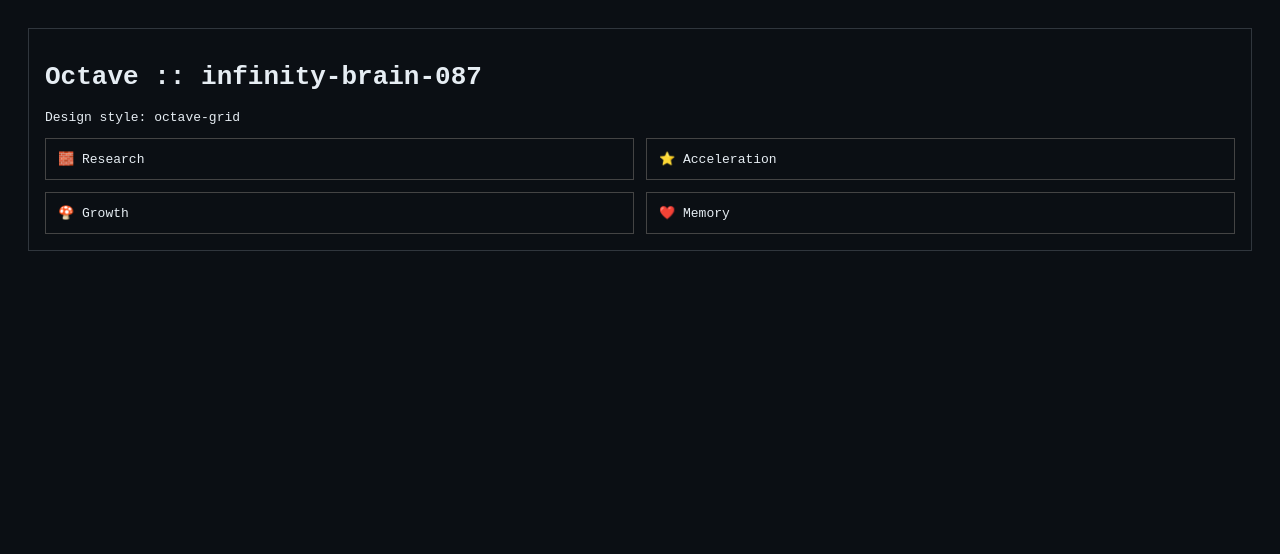
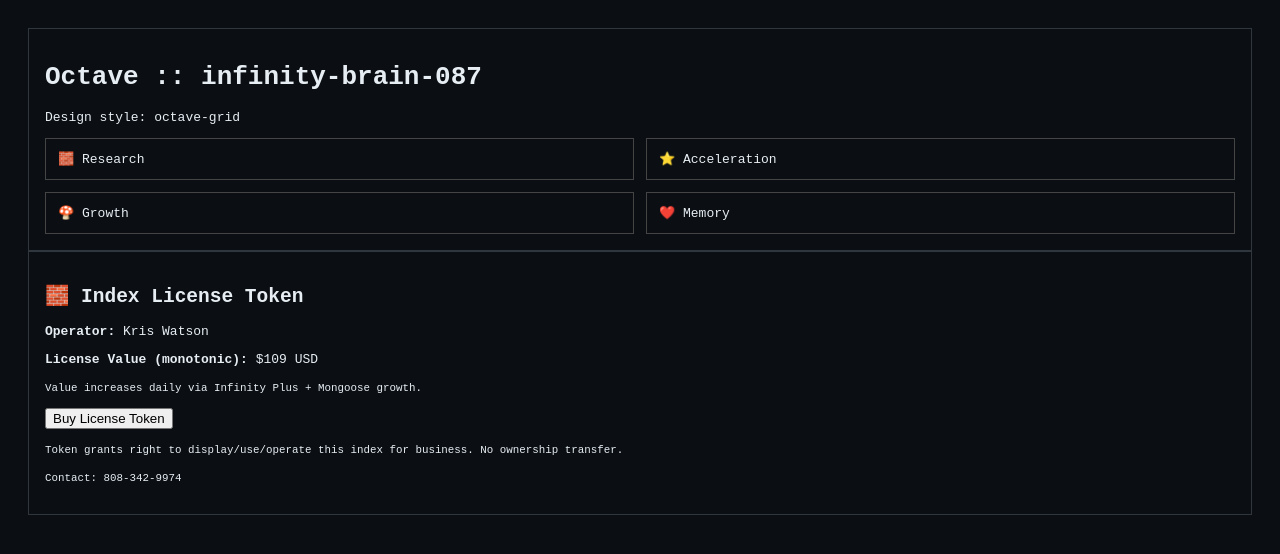
Before and after one commit to pewpi-infinity/infinity-brain-087, a plain HTML site: page index.html in a window 1280 px wide. Drawn offline with Linux system fonts and the light colour scheme.

Commit message:
🧱 c13b0⁴ sweep + index growth → 109

```diff
--- a/index.html
+++ b/index.html
@@ -23,3 +23,17 @@ body{font-family:monospace;background:#0b0f14;color:#e6edf3;padding:20px}
 </div>
 </body>
 </html>
+
+<!-- INDEX_VALUE_START -->
+<div class="box">
+<h2>🧱 Index License Token</h2>
+<p><strong>Operator:</strong> Kris Watson</p>
+<p><strong>License Value (monotonic):</strong> $109 USD</p>
+<p><small>Value increases daily via Infinity Plus + Mongoose growth.</small></p>
+<form action="https://www.paypal.com/paypalme/marvaseater@gmail.com/109" method="get" target="_blank">
+  <button type="submit">Buy License Token</button>
+</form>
+<p><small>Token grants right to display/use/operate this index for business. No ownership transfer.</small></p>
+<p><small>Contact: 808-342-9974</small></p>
+</div>
+<!-- INDEX_VALUE_END -->
```
Also changed, not shown: index_value.json (added, +10 -0 lines), 2 other files.
